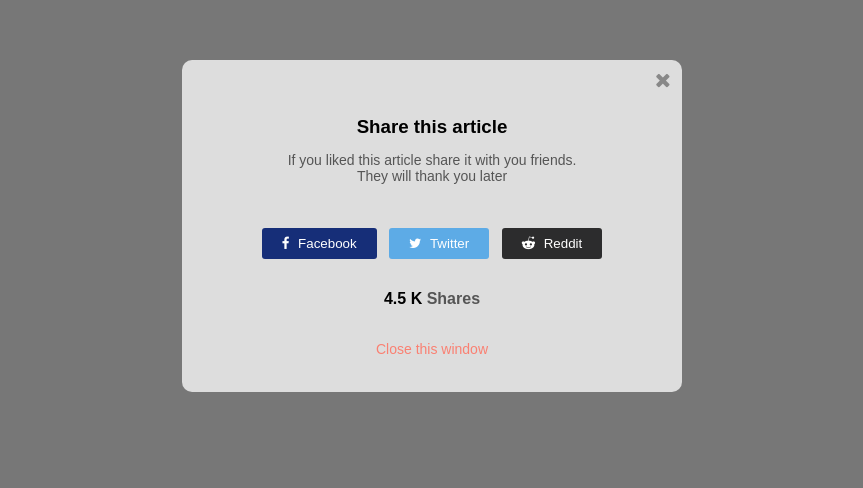
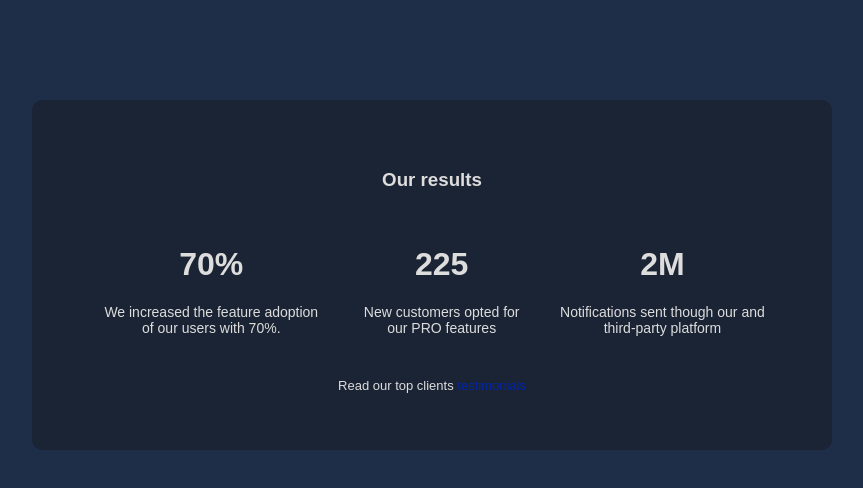
Before and after one commit to simplewebby/UI-Stats-Card, a plain HTML site: page index.html in a window 1280 px wide. Shown: the whole page, without its empty margins (208-1071 px from the left). Drawn offline with Linux system fonts and the light colour scheme.

Commit message:
Stats Cards Dark

```diff
--- a/index.html
+++ b/index.html
@@ -5,23 +5,27 @@
     <meta name="viewport" content="width=device-width, initial-scale=1.0">
     <link rel="stylesheet" href="https://stackpath.bootstrapcdn.com/font-awesome/4.7.0/css/font-awesome.min.css">
     <link rel="stylesheet" href="style.css">
-    <title>Stats Card</title>
+    <title>Stats Card-2</title>
 </head>
 <body>
     <div class="container">
-        <i class="fa fa-times" aria-hidden="true"></i>
+        <h3>Our results</h3>
         <main>
-            <h3>Share this article </h3>
-            <p>If you liked this article share it with you friends. <br>They will thank you later</p>
-            <div class="buttons">
-                <button class="facebook"><i class="fa fa-facebook" aria-hidden="true"></i> Facebook</button>
-                <button class="twitter"><i class="fa fa-twitter" aria-hidden="true"></i> Twitter</button>
-                <button class="reddit"><i class="fa fa-reddit-alien" aria-hidden="true"></i> Reddit</button>
+           <div class="box box1">
+               <h1>70%</h1>
+               <p>We increased the feature adoption of our users with 70%. </p>
+           </div>
+           <div class="box box2">
+                <h1>225</h1>
+                <p>New customers opted for our PRO features </p>
             </div>
-            <h4>4.5 K <span>Shares</span></h4>
-            <a href="http://" target="_blank" rel="noopener noreferrer">Close this window</a>
+            <div class="box box3">
+                <h1>2M</h1>
+                <p>Notifications sent though our and third-party platform</p>
+            </div>
+
         </main>
-
+       <p>Read our top clients <a href="http://" target="_blank" rel="noopener noreferrer">testimonials</a> </p>
     </div>
 </body>
 </html>
--- a/style.css
+++ b/style.css
@@ -7,83 +7,40 @@ html, body {
      padding: 0;
 }
 body {
-    background-color: #777;
+    background-color: #1f2e48;
 }
 .container {
-    width: 500px;
-    display: flexbox;
-    flex-direction: row;
-    justify-content: center;
-    align-content: center;
-    background-color: #ddd;
-    margin: 60px auto;
-    padding: 5px 30px;
+    font-family: Arial, Helvetica, sans-serif;
     border-radius: 10px;
-    font-family: Arial, Helvetica, sans-serif;
+    background-color: #1b2434;
+    width: 800px;
+    height: 350px;
+    margin: auto;
+    color: #ddd ;
+    padding: 50px;
+    margin-top: 100px;
 
 }
-.fa-times {
-    position: relative;
-    top: 5px;
-    left: 443px;
-    color: #888;
-    font-size: 20px;
+.container h3, p{
+    text-align: center;
 }
-
+.container p{
+    text-align: center;
+    font-size: 13px;
+}
+.container a{
+    text-decoration: none;
+    font-size: 13px;
+    color: #0226a5;
+}
 main {
+    display: flex;
+}
+.box {
     text-align: center;
-    padding-bottom: 29px;
+    padding: 15px;
 }
-main h3 {
-    padding-top: 20px;
-    margin: 10px 0px;
-}
-main p {
-    padding: 0px 20px 30px 20px;
-    color: #555;
-    font-size: 14px;
-}
-
-.facebook {
-    padding: 8px 20px;
-    border: none;
-    border-radius: 3px;
-    background-color: rgb(22, 46, 120);
-    color: #fff;
-    margin-right: 8px;
-}
-.twitter {
-    padding: 8px 20px;
-    border: none;
-    border-radius: 3px;
-    background-color: rgb(93, 171, 230);
-    color: #fff;
-    margin-right: 8px;
-}
-
-.buttons i {
-    padding-right: 5px;
-}
-.reddit {
-    padding: 8px 20px;
-    border: none;
-    border-radius: 3px;
-    background-color: rgb(44, 44, 45);
-    color: #fff;
-}
-
-h4 span {
-    color: #555;
-
-}
-
-h4 {
-    padding: 10px;
-}
-
-a {
-    text-decoration: none;
-    color: salmon;
+.box p {
     font-size: 14px;
 
 }
```
